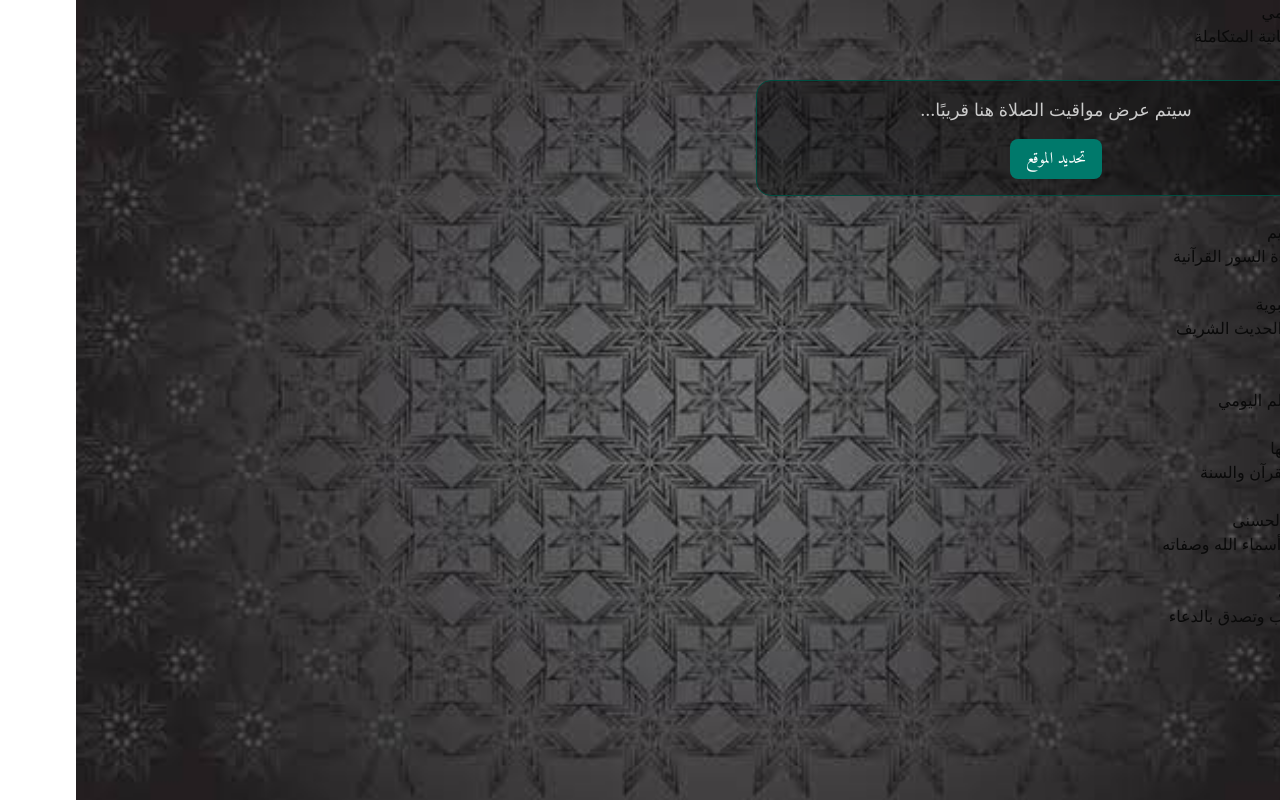
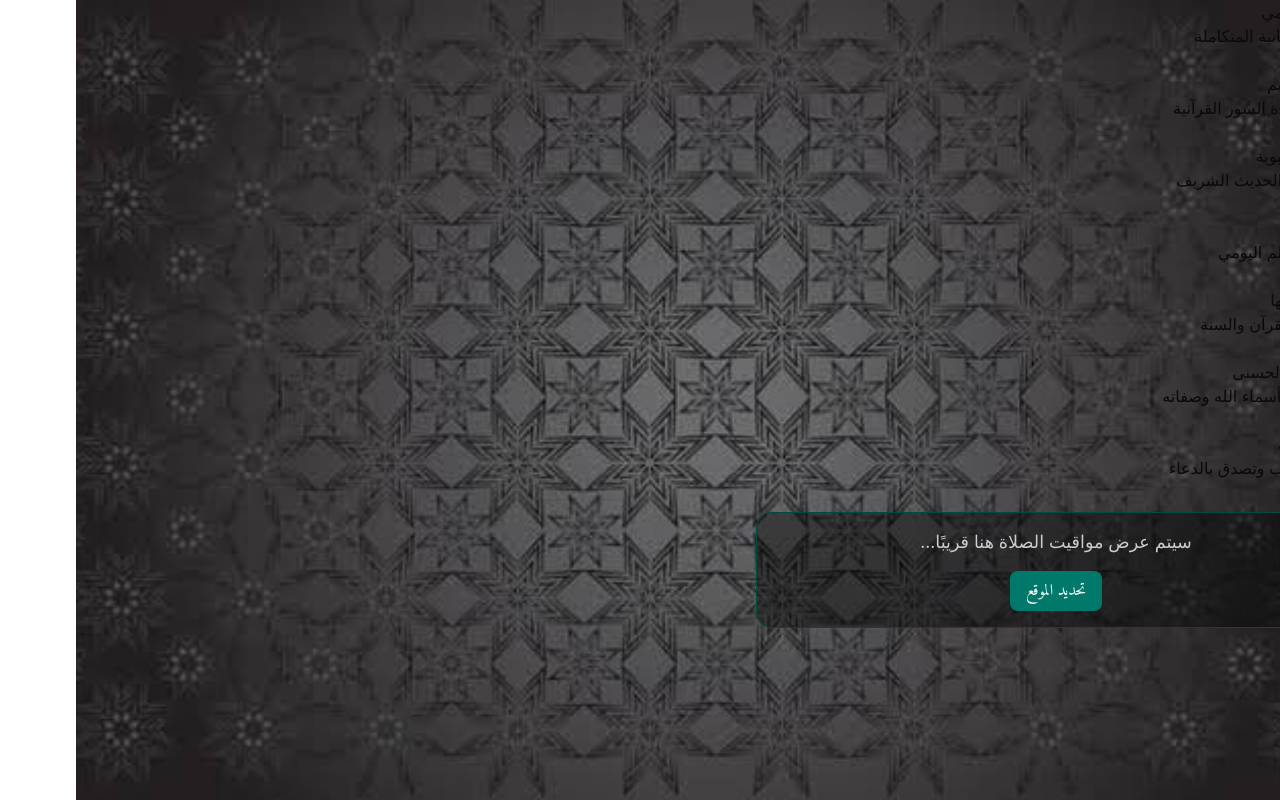
Before and after one commit to Radwan263/noorelaslam, a React (Vite) app in the folder islam/islamic-app-frontend/: page / in a window 1280 px wide. Built offline with nearby package versions, Linux system fonts and the light colour scheme.

Commit message:
Update HomePage.jsx

```diff
--- a/islam/islamic-app-frontend/src/pages/HomePage.jsx
+++ b/islam/islamic-app-frontend/src/pages/HomePage.jsx
@@ -20,9 +20,6 @@ const HomePage = () => {
       <header className="home-header">
         <h1 className="home-title">تطبيق إسلامي</h1>
         <p className="home-subtitle">وجهتك الإيمانية المتكاملة</p>
-
-        {/* 👇 إضافة ويدجت مواقيت الصلاة 👇 */}
-        <PrayerTimesWidget />
       </header>
 
       <main className="menu-container">
@@ -47,27 +44,32 @@ const HomePage = () => {
           <p className="menu-item-description">حصن المسلم اليومي</p>
         </div>
 
-        {/* 👇 بطاقة الأدعية الجديدة 👇 */}
+        {/* بطاقة الأدعية */}
         <div className="menu-item" onClick={() => navigate('/duas')}>
           <div className="menu-item-icon">🙌</div>
           <h2 className="menu-item-title">أدعية وفضلها</h2>
           <p className="menu-item-description">أدعية من القرآن والسنة</p>
         </div>
 
-        {/* 👇 بطاقة أسماء الله الحسنى الجديدة 👇 */}
+        {/* بطاقة أسماء الله الحسنى */}
         <div className="menu-item" onClick={() => navigate('/asma-ul-husna')}>
           <div className="menu-item-icon">✨</div>
           <h2 className="menu-item-title">أسماء الله الحسنى</h2>
           <p className="menu-item-description">تعرف على أسماء الله وصفاته</p>
         </div>
 
-        {/* 👇 بطاقة صدقة جارية الجديدة 👇 */}
+        {/* بطاقة صدقة جارية */}
         <div className="menu-item" onClick={() => navigate('/sadaqa-jariya')}>
           <div className="menu-item-icon">❤️</div>
           <h2 className="menu-item-title">صدقة جارية</h2>
           <p className="menu-item-description">ادعُ لمن تحب وتصدق بالدعاء</p>
         </div>
       </main>
+
+      {/* 👇 تم نقل مواقيت الصلاة إلى هنا، أسفل كل الأقسام 👇 */}
+      <div className="prayer-times-section">
+        <PrayerTimesWidget />
+      </div>
     </div>
   );
 };
```
